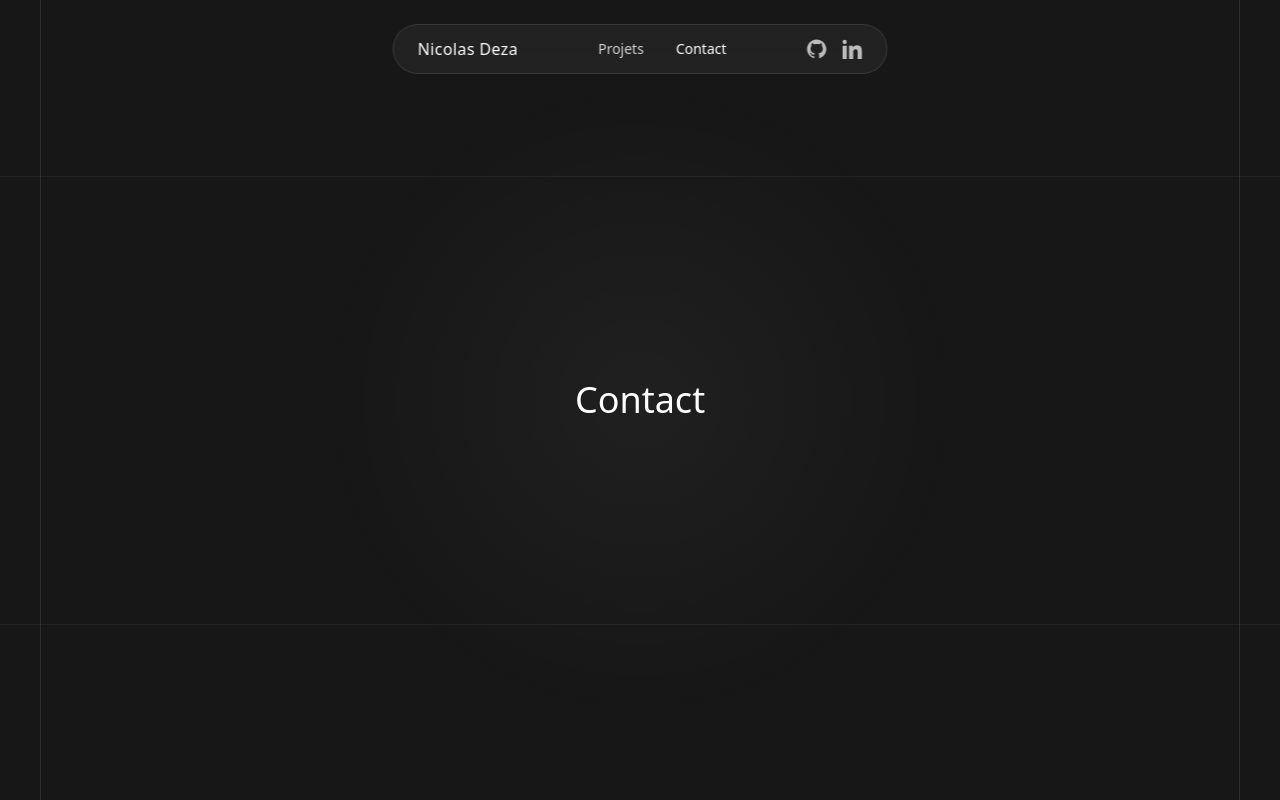
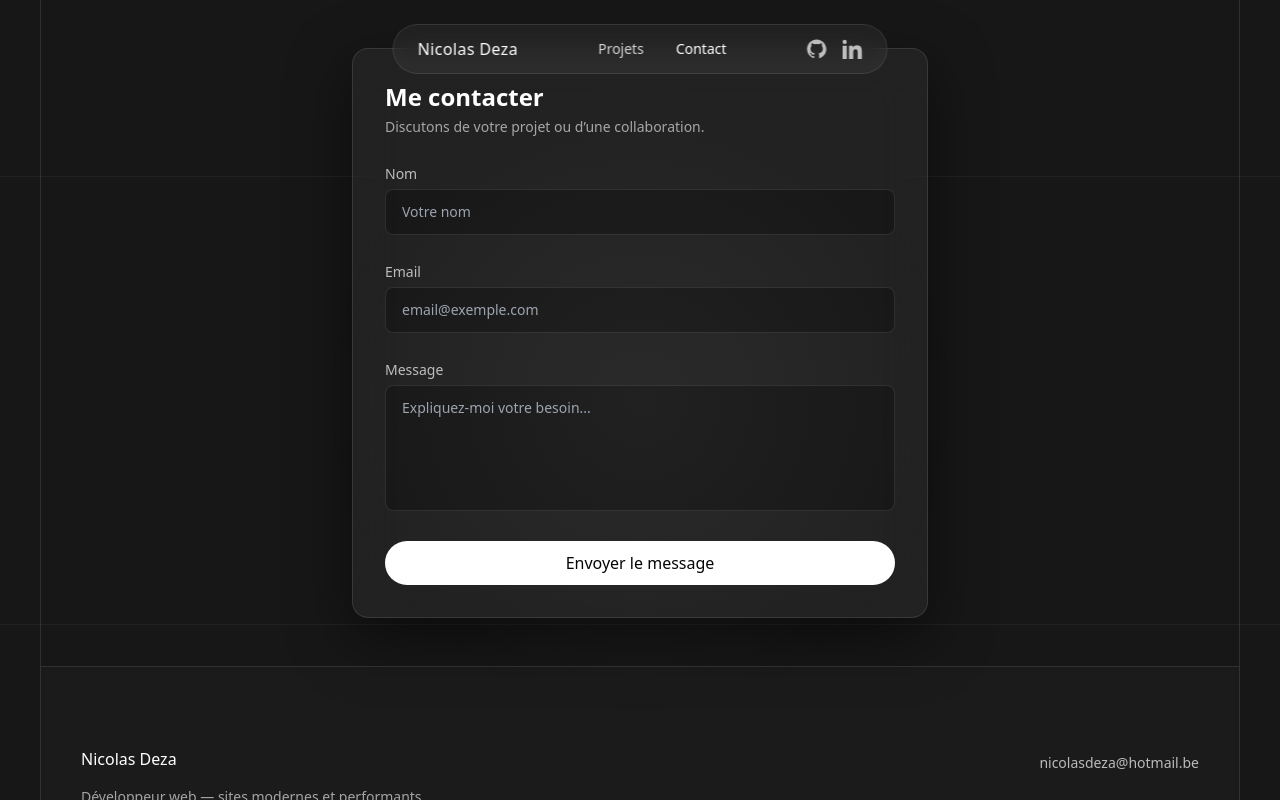
Before and after one commit to NicolasDeza/portfolio, a Nuxt app: page /contact in a window 1280 px wide. Shown: the top 800 px of the page. Built offline with nearby package versions, Linux system fonts and the light colour scheme; a web font is replaced by a local one.

Commit message:
Formulaire + envie smtp

```diff
--- /dev/null
+++ b/app/components/ContactForm.vue
@@ -0,0 +1,115 @@
+<script setup lang="ts">
+import { reactive, ref } from "vue";
+
+const form = reactive({
+  name: "",
+  email: "",
+  message: "",
+});
+
+const errors = ref<Record<string, string>>({});
+const loading = ref(false);
+const success = ref(false);
+
+const submit = async () => {
+  errors.value = {};
+  success.value = false;
+  loading.value = true;
+
+  try {
+    await $fetch("/api/contact", {
+      method: "POST",
+      body: form,
+    });
+    success.value = true;
+    form.name = form.email = form.message = "";
+  } catch (error: any) {
+    errors.value.global = error.data?.message || "Erreur lors de l'envoi";
+  } finally {
+    loading.value = false;
+  }
+};
+</script>
+
+<template>
+  <form
+    @submit.prevent="submit"
+    class="relative w-full max-w-xl mx-auto p-8 rounded-2xl bg-white/5 backdrop-blur-xl border border-white/10 shadow-[0_20px_60px_rgba(0,0,0,0.5)] space-y-6"
+  >
+    <!-- Titre -->
+    <div class="space-y-1">
+      <h2 class="text-2xl font-semibold">Me contacter</h2>
+      <p class="text-sm text-white/60">
+        Discutons de votre projet ou d’une collaboration.
+      </p>
+    </div>
+
+    <!-- Erreur globale -->
+    <p
+      v-if="errors.global"
+      class="text-sm text-red-400 bg-red-500/10 border border-red-500/20 rounded-lg px-4 py-2"
+    >
+      {{ errors.global }}
+    </p>
+
+    <!-- Nom -->
+    <div class="space-y-1">
+      <label class="text-sm text-white/70">Nom</label>
+      <input
+        v-model="form.name"
+        type="text"
+        placeholder="Votre nom"
+        class="w-full rounded-lg bg-black/30 border border-white/10 px-4 py-3 text-sm outline-none focus:border-white/30 focus:bg-black/40 transition"
+      />
+      <p v-if="errors.name" class="text-xs text-red-400">
+        {{ errors.name }}
+      </p>
+    </div>
+
+    <!-- Email -->
+    <div class="space-y-1">
+      <label class="text-sm text-white/70">Email</label>
+      <input
+        v-model="form.email"
+        type="email"
+        placeholder="email@exemple.com"
+        class="w-full rounded-lg bg-black/30 border border-white/10 px-4 py-3 text-sm outline-none focus:border-white/30 focus:bg-black/40 transition"
+      />
+      <p v-if="errors.email" class="text-xs text-red-400">
+        {{ errors.email }}
+      </p>
+    </div>
+
+    <!-- Message -->
+    <div class="space-y-1">
+      <label class="text-sm text-white/70">Message</label>
+      <textarea
+        v-model="form.message"
+        rows="5"
+        placeholder="Expliquez-moi votre besoin..."
+        class="w-full rounded-lg bg-black/30 border border-white/10 px-4 py-3 text-sm outline-none resize-none focus:border-white/30 focus:bg-black/40 transition"
+      />
+      <p v-if="errors.message" class="text-xs text-red-400">
+        {{ errors.message }}
+      </p>
+    </div>
+
+    <!-- Bouton -->
+    <button
+      type="submit"
+      :disabled="loading"
+      class="w-full h-11 rounded-full font-medium bg-white text-black hover:bg-white/90 disabled:opacity-50 disabled:cursor-not-allowed transition"
+    >
+      <span v-if="!loading">Envoyer le message</span>
+      <span v-else>Envoi en cours…</span>
+    </button>
+
+    <!-- Succès -->
+    <p
+      v-if="success"
+      class="text-sm text-green-400 bg-green-500/10 border border-green-500/20 rounded-lg px-4 py-2"
+    >
+      Message envoyé avec succès ✓
+    </p>
+  </form>
+</template>
--- a/app/pages/contact.vue
+++ b/app/pages/contact.vue
@@ -1,5 +1,5 @@
 <template>
-  <div class="min-h-screen flex items-center justify-center text-white">
-    <h1 class="text-4xl">Contact</h1>
+  <div class="flex items-center justify-center min-h-[calc(100vh-200px)] py-12">
+    <ContactForm />
   </div>
 </template>
--- a/nuxt.config.ts
+++ b/nuxt.config.ts
@@ -4,7 +4,6 @@ export default defineNuxtConfig({
   devtools: { enabled: true },
 
   css: ["~/assets/css/global.css", "~/assets/css/cursor-glow.css"],
-  // nuxt.config.ts
 
   modules: [
     "@nuxtjs/tailwindcss",
@@ -12,10 +11,29 @@ export default defineNuxtConfig({
     "@nuxtjs/color-mode",
   ],
 
+  colorMode: {
+    preference: "dark",
+    fallback: "dark",
+    classSuffix: "",
+  },
+
   googleFonts: {
     families: {
       "Zalando Sans Expanded": [300, 400, 500, 600, 700],
     },
     display: "swap",
   },
+
+  //  SMTP / nodemailer
+  runtimeConfig: {
+    smtp: {
+      host: process.env.SMTP_HOST,
+      port: Number(process.env.SMTP_PORT || 587),
+      user: process.env.SMTP_USER,
+      pass: process.env.SMTP_PASS,
+    },
+    mail: {
+      from: process.env.MAIL_FROM,
+    },
+  },
 });
```
Also changed, not shown: package.json (+7 -1 lines), 2 other files (tests, documents, lock files or other folders).
